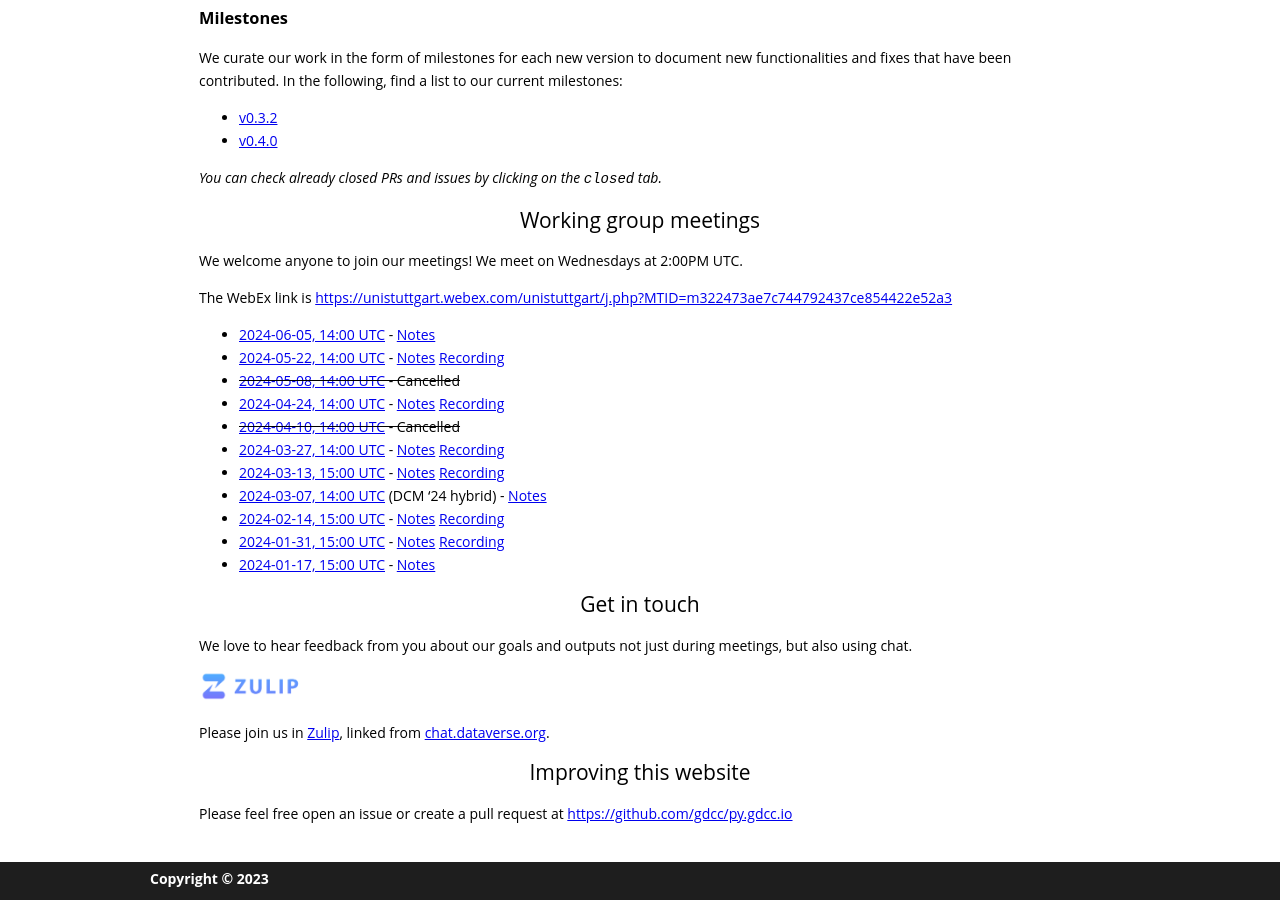
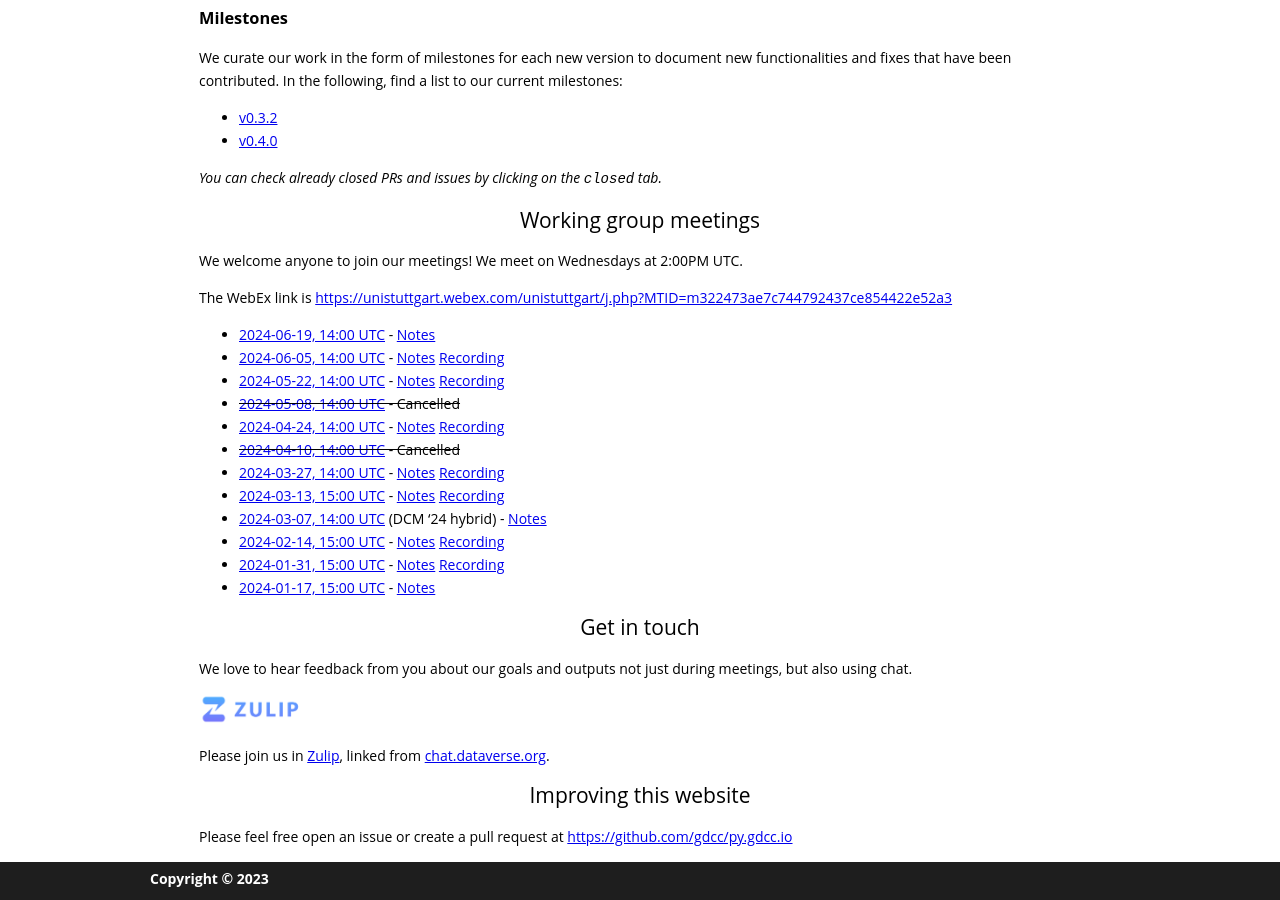
Before and after one commit to gdcc/py.gdcc.io, a Jekyll site: the page built from index.md, in a window 1280 px wide and 900 px high, scrolled down 2308 px. Built offline with Jekyll 4.4.1, drawn with Linux system fonts in a browser that asks for light colours; our own code applies the rules of GitHub Pages for plain Markdown files.

Commit message:
add recording and new notes

```diff
--- a/index.md
+++ b/index.md
@@ -70,7 +70,8 @@ We welcome anyone to join our meetings! We meet on Wednesdays at 2:00PM UTC.
 
 The WebEx link is <https://unistuttgart.webex.com/unistuttgart/j.php?MTID=m322473ae7c744792437ce854422e52a3>
 
-- [2024-06-05, 14:00 UTC](https://time.is/compare/1400_05_June_2024_in_UTC) - [Notes](https://docs.google.com/document/d/1g8Y-9SnqCWIsUgHHj0v2yaniVQl6gfS7QZwE7dCved4/edit?usp=sharing)
+- [2024-06-19, 14:00 UTC](https://time.is/compare/1400_19_June_2024_in_UTC) - [Notes](https://docs.google.com/document/d/1O2DzuDRPUSq9-LYAaQ5eVRNW4ajwwTbX271ntztVW-Q/edit?usp=sharing)
+- [2024-06-05, 14:00 UTC](https://time.is/compare/1400_05_June_2024_in_UTC) - [Notes](https://docs.google.com/document/d/1g8Y-9SnqCWIsUgHHj0v2yaniVQl6gfS7QZwE7dCved4/edit?usp=sharing) [Recording](https://drive.google.com/file/d/10GcA491snVXyufIUbK-qHNDcHDcccQgB/view?usp=share_link)
 - [2024-05-22, 14:00 UTC](https://time.is/compare/1400_22_May_2024_in_UTC) - [Notes](https://docs.google.com/document/d/1ve1i5XFCB7oG3wDOcHoQlKogbcRhFVOMIgdoTQn45Hg/edit?usp=sharing) [Recording](https://drive.google.com/file/d/1-a_Vk7QBGmVg0YqQJ7vd1XCoHWC-wQUc/view?usp=share_link)
 - ~~[2024-05-08, 14:00 UTC](https://time.is/compare/1400_08_May_2024_in_UTC) - Cancelled~~
 - [2024-04-24, 14:00 UTC](https://time.is/compare/1400_24_Apr_2024_in_UTC) - [Notes](https://docs.google.com/document/d/1zn6GIgbOxZZiVyP6sJ8hEa0zDTZq9RRhqckKUEx3fsA/edit?usp=sharing) [Recording](https://drive.google.com/file/d/1nQoAoYjWVnfIS2FOlq-GPBqyHxvl2fWT/view?usp=share_link)
```
